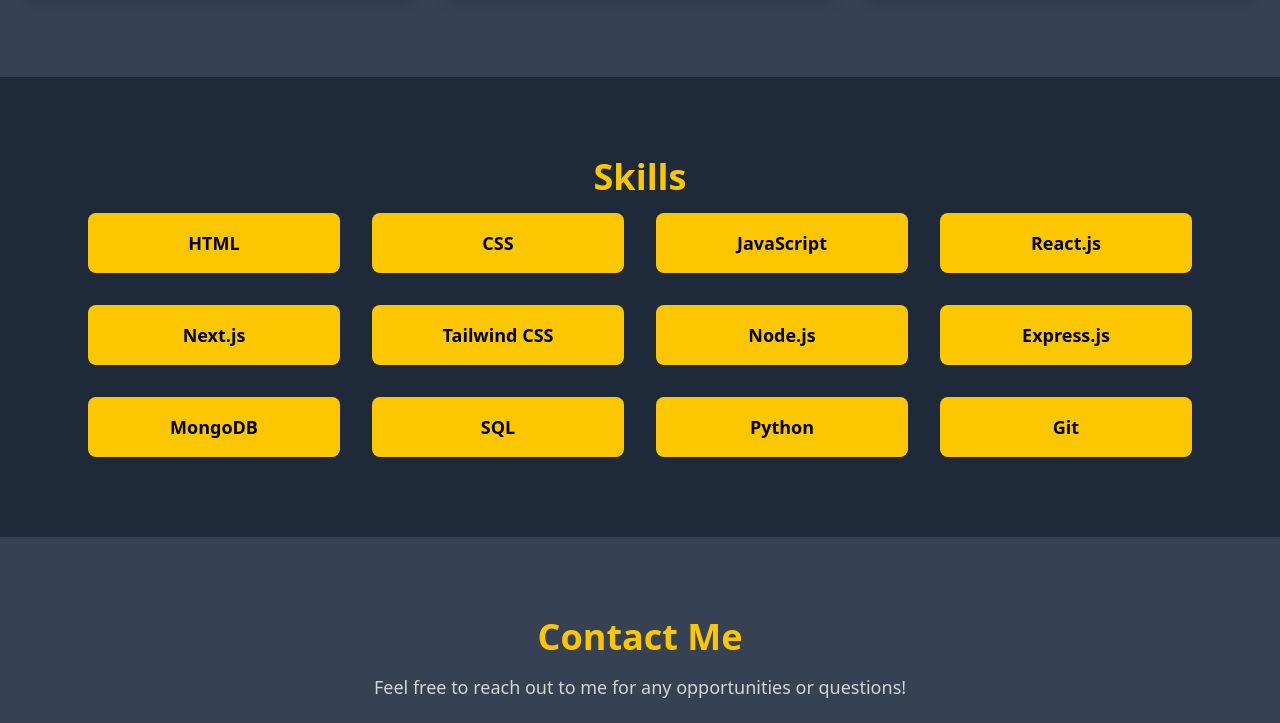
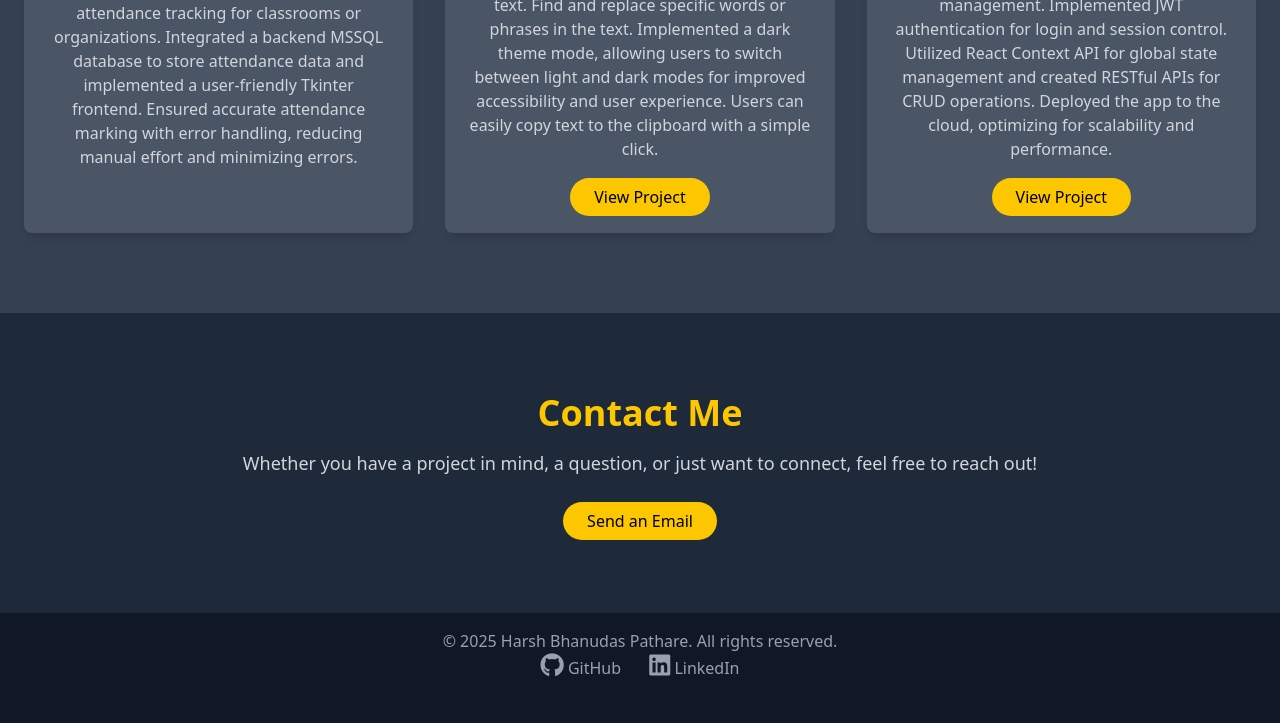
Before and after one commit to harshpathare97/Portfolio, a plain HTML site: page index.html in a window 1280 px wide. Shown: the part 1675-2398 px from the top of the page. After the commit the page ends 2371 px from the top, so only its background shows below. Drawn offline with nearby package versions, Linux system fonts and the light colour scheme.

Commit message:
Initial commit

```diff
--- a/index.html
+++ b/index.html
@@ -11,6 +11,7 @@
   </head>
     <script src="https://cdn.jsdelivr.net/npm/aos@2.3.4/dist/aos.js"></script>
     <link href="https://cdn.jsdelivr.net/npm/aos@2.3.4/dist/aos.css" rel="stylesheet">
+    <link rel="stylesheet" href="https://cdnjs.cloudflare.com/ajax/libs/font-awesome/5.15.3/css/all.min.css">
     <style>
         /* Custom styles for animation */
         .animate-fade-in {
@@ -42,7 +43,6 @@
             <ul class="flex space-x-6">
                 <li><a href="#about" class="text-gray-300 hover:text-gray-100">About</a></li>
                 <li><a href="#projects" class="text-gray-300 hover:text-gray-100">Projects</a></li>
-                <li><a href="#skills" class="text-gray-300 hover:text-gray-100">Skills</a></li>
                 <li><a href="#contact" class="text-gray-300 hover:text-gray-100">Contact</a></li>
             </ul>
         </div>
@@ -64,12 +64,24 @@
     </section>
 
     <!-- About Section -->
-    <section id="about" class="py-20 bg-gray-800 text-center" data-aos="fade-up" data-aos-delay="100" >
+    <section id="about" class="py-20 bg-gray-800 text-center" data-aos="fade-up" data-aos-delay="100">
         <div class="container mx-auto px-6">
             <h2 class="text-4xl font-bold text-yellow-400 mb-4">About Me</h2>
-            <p class="text-lg text-gray-300">I'm a full stack developer with experience in front-end and back-end technologies. I love creating beautiful, user-friendly, responsive websites and applications.</p>
+            <p class="text-lg text-gray-300 mb-8">
+                I'm a full stack developer with experience in both front-end and back-end technologies. I specialize in creating beautiful, user-friendly, and responsive websites and applications.
+            </p>
+
+            <!-- Skills Mentioned in Text -->
+            <p class="text-lg text-gray-300 mb-8">
+                I have a strong foundation in <strong class="text-yellow-400">HTML</strong>, <strong class="text-yellow-400">CSS</strong>, and <strong class="text-yellow-400">JavaScript</strong>, and I'm proficient with frameworks like <strong class="text-yellow-400">React.js</strong> and <strong class="text-yellow-400">Next.js</strong>. On the backend, I work with <strong class="text-yellow-400">Node.js</strong> and <strong class="text-yellow-400">Express.js</strong>, while using databases such as <strong class="text-yellow-400">MongoDB</strong> and <strong class="text-yellow-400">SQL</strong> for data management. Additionally, I am skilled in styling with <strong class="text-yellow-400">Tailwind CSS</strong> and version control using <strong class="text-yellow-400">Git</strong>.
+            </p>
+
+            <p class="text-lg text-gray-300 mb-8">
+                I am always eager to learn new technologies and continually strive to improve my skills in building robust, scalable, and high-performance applications.
+            </p>
         </div>
     </section>
+
 
     <!-- Projects Section -->
     <section id="projects" class="py-20 bg-gray-700" data-aos="fade-up">
@@ -98,67 +110,26 @@
         </div>
     </section>
 
-    <!-- Skills Section -->
-    <section id="skills" class="py-20 bg-gray-800 text-center" data-aos="fade-up" data-aos-delay="100">
-        <div class="max-w-6xl mx-auto text-center px-6">
-            <h2 class="text-4xl font-bold text-yellow-400 mb-4">Skills</h2>
-            <div class="grid grid-cols-2 sm:grid-cols-3 md:grid-cols-4 gap-8">
-                <div class="bg-yellow-400 text-black py-4 rounded-lg">
-                    <h3 class="text-lg font-semibold">HTML</h3>
-                </div>
-                <div class="bg-yellow-400 text-black py-4 rounded-lg">
-                    <h3 class="text-lg font-semibold">CSS</h3>
-                </div>
-                <div class="bg-yellow-400 text-black py-4 rounded-lg">
-                    <h3 class="text-lg font-semibold">JavaScript</h3>
-                </div>
-                <div class="bg-yellow-400 text-black py-4 rounded-lg">
-                    <h3 class="text-lg font-semibold">React.js</h3>
-                </div>
-                <div class="bg-yellow-400 text-black py-4 rounded-lg">
-                    <h3 class="text-lg font-semibold">Next.js</h3>
-                </div>
-                <div class="bg-yellow-400 text-black py-4 rounded-lg">
-                    <h3 class="text-lg font-semibold">Tailwind CSS</h3>
-                </div>
-                <div class="bg-yellow-400 text-black py-4 rounded-lg">
-                    <h3 class="text-lg font-semibold">Node.js</h3>
-                </div>
-                <div class="bg-yellow-400 text-black py-4 rounded-lg">
-                    <h3 class="text-lg font-semibold">Express.js</h3>
-                </div>
-                <div class="bg-yellow-400 text-black py-4 rounded-lg">
-                    <h3 class="text-lg font-semibold">MongoDB</h3>
-                </div>
-                <div class="bg-yellow-400 text-black py-4 rounded-lg">
-                    <h3 class="text-lg font-semibold">SQL</h3>
-                </div>
-                <div class="bg-yellow-400 text-black py-4 rounded-lg">
-                    <h3 class="text-lg font-semibold">Python</h3>
-                </div>
-                <div class="bg-yellow-400 text-black py-4 rounded-lg">
-                    <h3 class="text-lg font-semibold">Git</h3>
-                </div>
-            </div>
-        </div>
-    </section>
-
     <!-- Contact Section -->
-    <section id="contact" class="py-20 bg-gray-700 text-center" data-aos="fade-up">
+    <section id="contact" class="py-20 bg-gray-800 text-center" data-aos="fade-up">
         <div class="container mx-auto px-6">
             <h2 class="text-4xl font-bold text-yellow-400 mb-4">Contact Me</h2>
-            <p class="text-lg text-gray-300 mb-8">Feel free to reach out to me for any opportunities or questions!</p>
+            <p class="text-lg text-gray-300 mb-8">Whether you have a project in mind, a question, or just want to connect, feel free to reach out!</p>
             <a href="mailto:hpathare97@gmail.com" class="bg-yellow-400 text-black py-2 px-6 rounded-full hover:bg-yellow-500 transition duration-300">Send an Email</a>
         </div>
     </section>
 
 
     <!-- Footer -->
-    <footer class="bg-gray-800 py-4 text-center">
+    <footer class="bg-gray-900 py-4 text-center">
         <p class="text-gray-400">&copy; 2025 Harsh Bhanudas Pathare. All rights reserved.</p>
-        <div class="space-x-4">
-            <a href="https://github.com/harshpathare97" target="_blank" class="text-gray-400 hover:text-white">GitHub</a>
-            <a href="https://www.linkedin.com/in/harsh-pathare" target="_blank" class="text-gray-400 hover:text-white">LinkedIn</a>
+        <div class="space-x-6">
+            <a href="https://github.com/harshpathare97" target="_blank" class="text-gray-400 hover:text-yellow-400 transition duration-300">
+                <i class="fab fa-github text-2xl"></i> GitHub
+            </a>
+            <a href="https://www.linkedin.com/in/harsh-pathare" target="_blank" class="text-gray-400 hover:text-yellow-400 transition duration-300">
+                <i class="fab fa-linkedin text-2xl"></i> LinkedIn
+            </a>
         </div>
     </footer>
 
```
